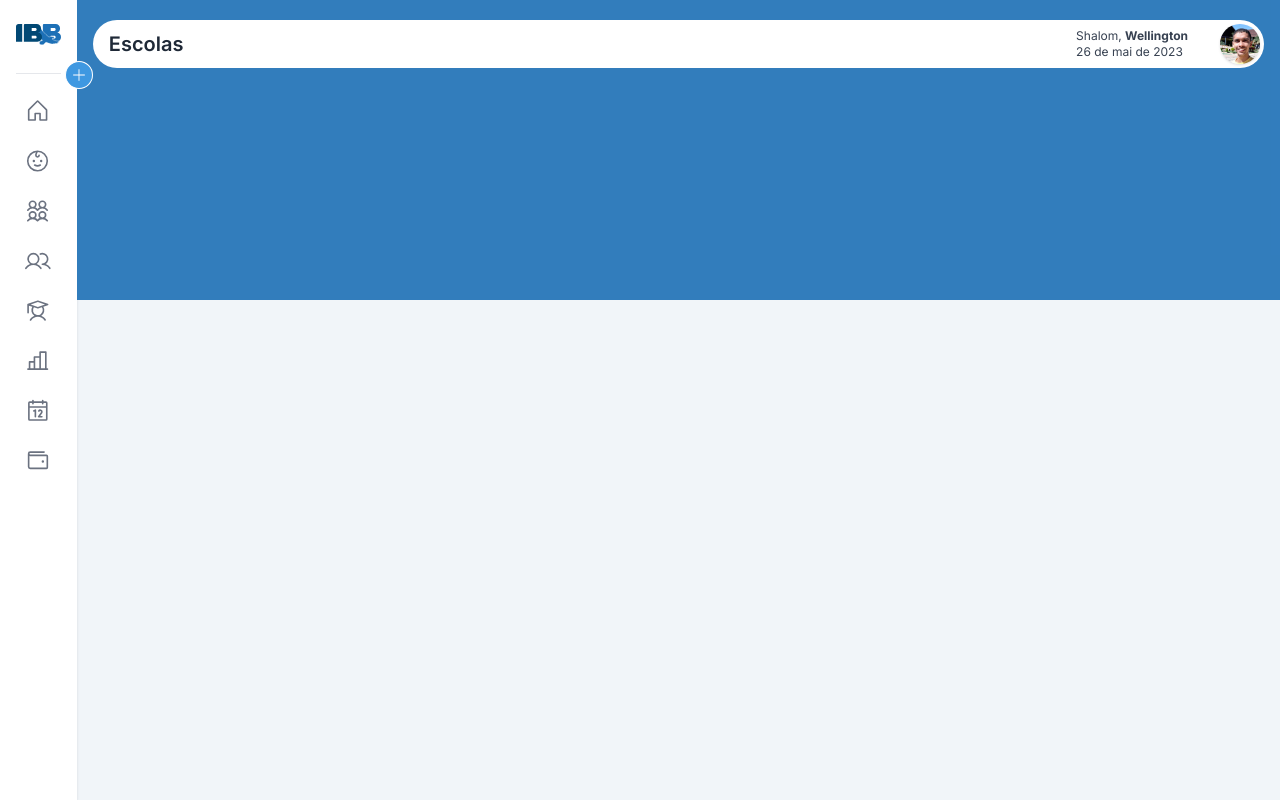
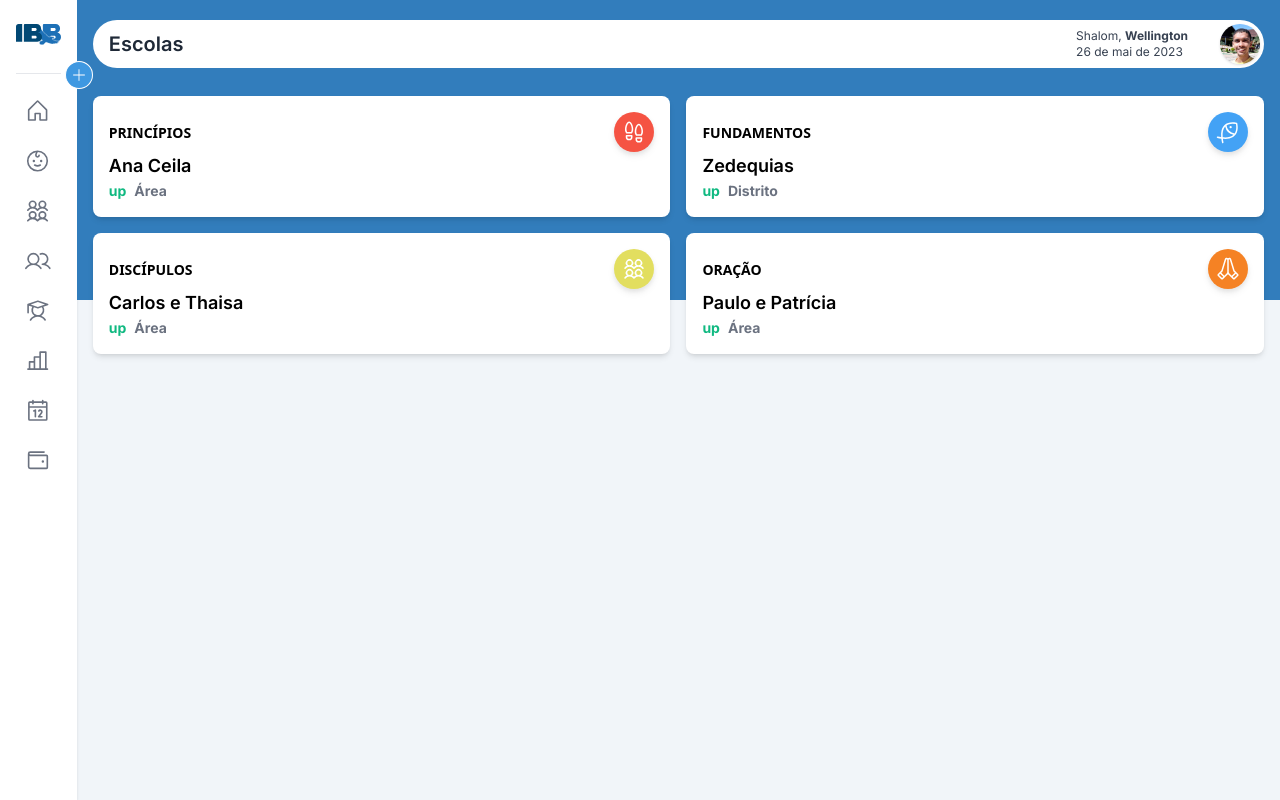
Before and after one commit to WellingtonNadson1/web, a Next.js app: page /escolas in a window 1280 px wide. Built offline with nearby package versions, Linux system fonts and the light colour scheme.

Commit message:
Add page school and cards components

```diff
--- a/src/app/(authenticed)/escolas/page.jsx
+++ b/src/app/(authenticed)/escolas/page.jsx
@@ -1,9 +1,14 @@
+'use client'
 import Header from '@/components/Header'
+import StatsCardEscolas from '@/components/StatsCardEscolas'
 
 export default function Escolas() {
   return (
     <div className="mx-auto w-full px-2 py-2">
-      <Header titlePage="Escolas" />
+      <div className="mx-auto w-full">
+        <Header titlePage="Escolas" />
+      </div>
+      <StatsCardEscolas />
     </div>
   )
 }
--- a/src/app/(authenticed)/eventos/page.jsx
+++ b/src/app/(authenticed)/eventos/page.jsx
@@ -3,11 +3,11 @@ import Header from '@/components/Header'
 
 export default function Eventos() {
   return (
-    <div className="w-full">
-      <div className="relative mx-auto w-full px-2 py-2">
+    <div className="relative mx-auto w-full px-2 py-2">
+      <div className="relative mx-auto w-full">
         <Header titlePage="Eventos" />
       </div>
-      <div className="relative mx-auto px-2 py-2">
+      <div className="relative mx-auto mb-4 mt-3 w-full px-2">
         <Calendar />
       </div>
     </div>
--- a/src/app/(authenticed)/novo-membro/page.tsx
+++ b/src/app/(authenticed)/novo-membro/page.tsx
@@ -40,13 +40,11 @@ export default function NovoMembro() {
   const { register, handleSubmit } = useForm<Inputs>()
   const onSubmit: SubmitHandler<Inputs> = (data) => console.log(data)
   return (
-    <div className="w-full">
-      <div className="mx-auto px-2 py-2">
-        <Header titlePage="Novo Membro" />
-      </div>
-      <div className="flex justify-between bg-slate-100">
-        <div className="relative mx-auto px-4 py-8 sm:px-6">
-          <div className="mx-auto rounded-lg bg-white p-8">
+    <div className="relative mx-auto w-full px-2 py-2">
+      <Header titlePage="Novo Membro" />
+      <div className="flex justify-between">
+        <div className="relative mx-auto px-2 py-7">
+          <div className="mx-auto rounded-lg bg-white p-6">
             {/* Incio do Forms */}
             <form
               onSubmit={handleSubmit(onSubmit)}
--- /dev/null
+++ b/src/components/StatsCardEscolas.tsx
@@ -0,0 +1,87 @@
+import {
+  FishSimple,
+  Footprints,
+  HandsPraying,
+  UsersFour,
+} from '@phosphor-icons/react'
+import Link from 'next/link'
+
+export default function StatsCardEscolas() {
+  const escolasIbb = [
+    {
+      title: 'Princípios',
+      supervisor: 'Ana Ceila',
+      total: '234',
+      status: 'up',
+      icon: Footprints,
+      color: 'bg-[#F55343]',
+      nivel: 'Área',
+    },
+    {
+      title: 'Fundamentos',
+      supervisor: 'Zedequias',
+      total: '334',
+      status: 'up',
+      icon: FishSimple,
+      color: 'bg-[#43a2f5]',
+      nivel: 'Distrito',
+    },
+    {
+      title: 'Discípulos',
+      supervisor: 'Carlos e Thaisa',
+      total: '234',
+      status: 'up',
+      icon: UsersFour,
+      color: 'bg-[#e2de5f]',
+      nivel: 'Área',
+    },
+    {
+      title: 'Oração',
+      supervisor: 'Paulo e Patrícia',
+      total: '234',
+      status: 'up',
+      icon: HandsPraying,
+      color: 'bg-[#f58224]',
+      nivel: 'Área',
+    },
+  ]
+  return (
+    <>
+      <div className="relative z-10 mx-auto w-full py-2">
+        <div className="relative z-10 mx-auto mt-3 grid w-full grid-cols-1 flex-wrap items-center justify-between gap-4 p-2 sm:grid-cols-2 md:flex-nowrap">
+          {escolasIbb.map((stat) => (
+            <Link key={stat.title} href="/supervisoes/celulas">
+              <div
+                className={`flex-warp relative w-full cursor-pointer flex-col rounded-lg bg-white p-4 shadow-md hover:bg-white/95`}
+              >
+                <div className="flex w-full items-center justify-between">
+                  <div className="mb-0 font-sans text-sm font-semibold uppercase leading-normal">
+                    {stat.title}
+                  </div>
+                  <div
+                    className={`rounded-full ${stat.color} p-2 drop-shadow-md`}
+                  >
+                    <stat.icon width={24} height={24} color="#fff" />
+                  </div>
+                </div>
+                <div className="flex items-center">
+                  <span className="text-lg font-semibold">
+                    {stat.supervisor}
+                  </span>
+                </div>
+                <div className="flex items-center">
+                  <span className="text-sm font-bold leading-normal text-emerald-500">
+                    {stat.status}
+                  </span>
+                  <span className="ml-2 text-sm font-bold leading-normal text-gray-500">
+                    {stat.nivel}
+                  </span>
+                </div>
+              </div>
+            </Link>
+          ))}
+        </div>
+      </div>
+    </>
+  )
+}
```
